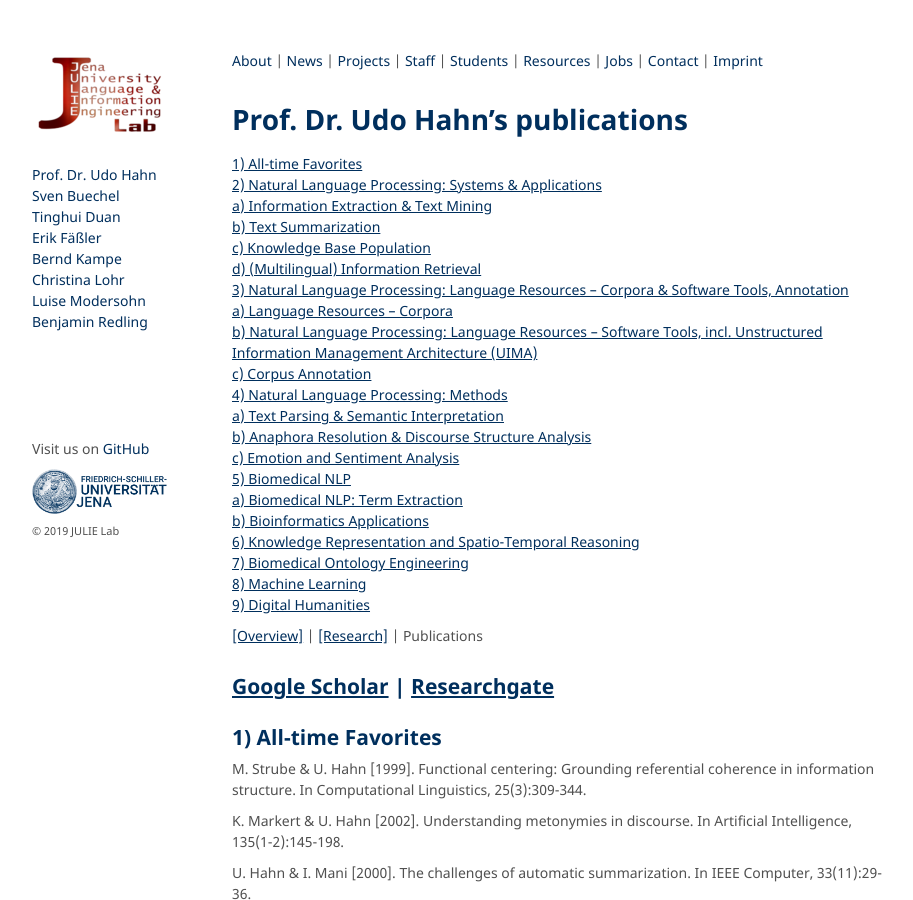
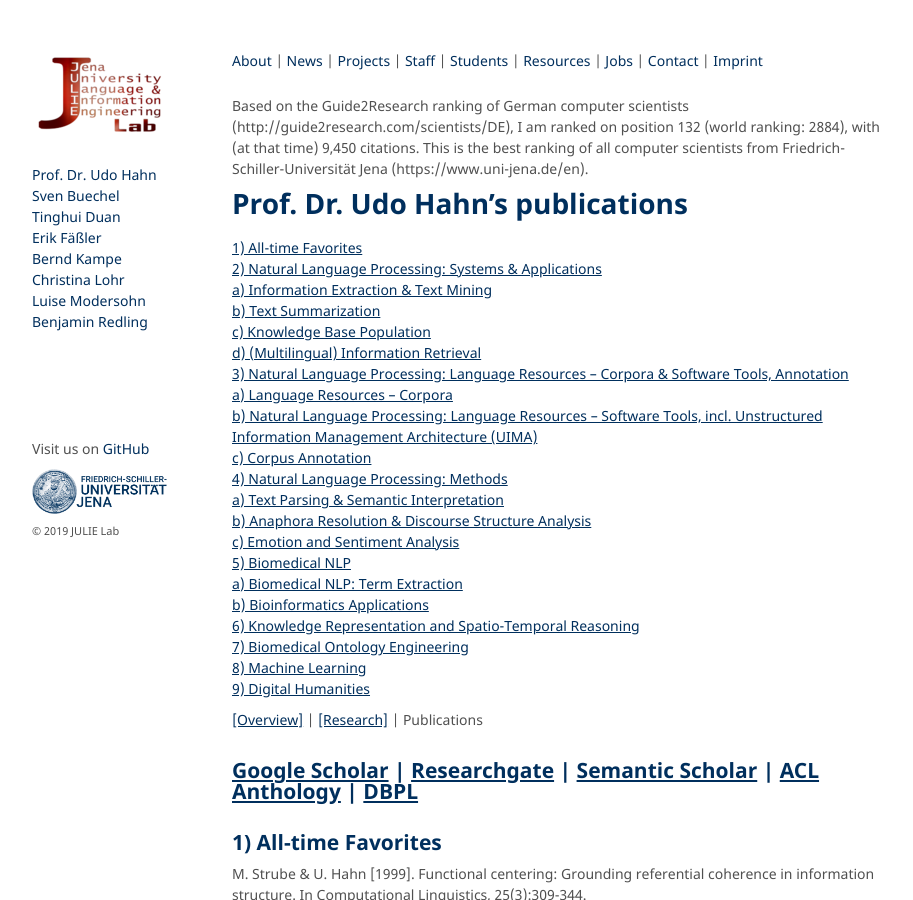
Before and after one commit to JULIELab/JULIELab.github.io, a Jekyll site: the page built from Staff/Hahn/publication.md, in a window 1280 px wide and 900 px high. Shown: the whole window, without its empty margins (178-1091 px from the left). Built offline with Jekyll 4.4.1, drawn with Linux system fonts in a browser that asks for light colours; our own code applies the rules of GitHub Pages for plain Markdown files.

Commit message:
adds links to Semantic Scholar, ACL Anthology, DBPL and hints at Guide2Research ranking

```diff
--- a/Staff/Hahn/publication.md
+++ b/Staff/Hahn/publication.md
@@ -1,6 +1,8 @@
 ---
 layout: staff
 ---
+
+Based on the Guide2Research ranking of German computer scientists (http://guide2research.com/scientists/DE), I am ranked on position 132 (world ranking: 2884), with (at that time) 9,450 citations. This is the best ranking of all computer scientists from Friedrich-Schiller-Universität Jena (https://www.uni-jena.de/en).
 
 # Prof. Dr. Udo Hahn's publications
 
@@ -30,7 +32,7 @@
 [\[Overview\]](../Prof_+Dr_+Udo+Hahn.html) \|
 [\[Research\]](research.html) \| Publications
 
-[Google Scholar](https://scholar.google.com/citations?user=pSziNSkAAAAJ&hl=de) \| [Researchgate](https://www.researchgate.net/profile/Udo_Hahn)
+[Google Scholar](https://scholar.google.com/citations?user=pSziNSkAAAAJ&hl=de) \| [Researchgate](https://www.researchgate.net/profile/Udo_Hahn) \| [Semantic Scholar](https://www.semanticscholar.org/author/Udo-Hahn/1744669) \| [ACL Anthology](https://www.aclweb.org/anthology/people/u/udo-hahn/) \| [DBPL](https://dblp.org/pid/h/UdoHahn.html)
 -----------------------------------------------------------------------------------------------------------------------------------------------
 
 ## 1) All-time Favorites
```
